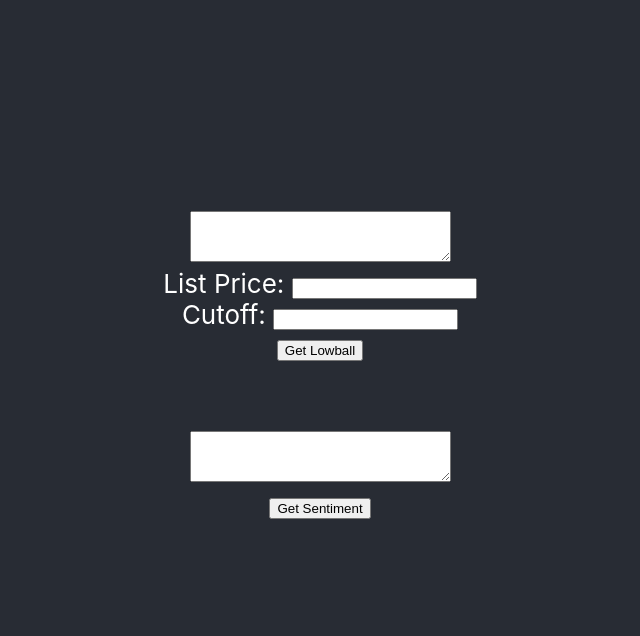
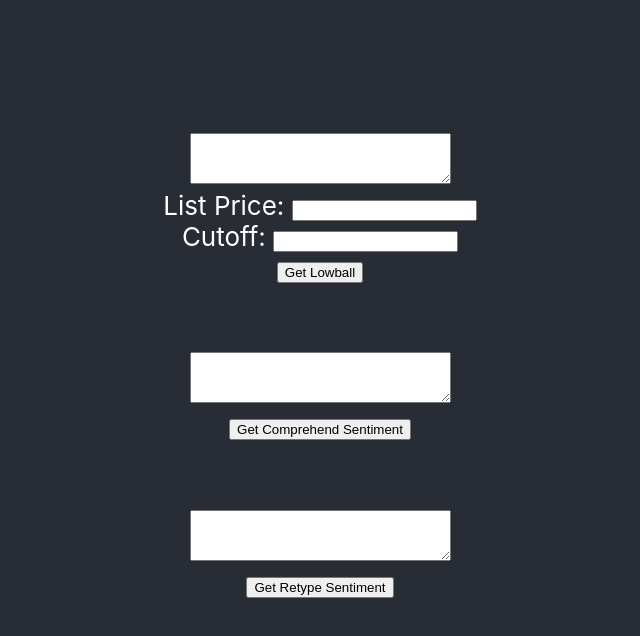
Before and after one commit to tangboxuan/aws_buildon_2021, a React (Create React App) app: page / in a window 1280 px wide. Shown: the top 636 px of the page, without its empty margins (320-960 px from the left). Built offline with nearby package versions, Linux system fonts and the light colour scheme; what @aws-amplify/predictions, aws-amplify would draw is missing.

Commit message:
Add Retype Comprehend

```diff
--- a/src/App.js
+++ b/src/App.js
@@ -9,6 +9,7 @@ class App extends React.Component {
     this.state = {
       sentimentInput: "",
       sentimentOutput: "",
+      retypeInput: "",
       lowballInput: "",
       lowballPrice: 0,
       lowballCutoff: 0,
@@ -16,6 +17,8 @@ class App extends React.Component {
     }
     this.onChange = this.onChange.bind(this);
     this.getSentiment = this.getSentiment.bind(this);
+    this.getRetype = this.getRetype.bind(this);
+    this.getLowball = this.getLowball.bind(this);
   }
 
   onChange(event) {
@@ -56,6 +59,23 @@ class App extends React.Component {
     .catch(err => {
       console.log({ err })
       if (TypeError) this.setState({sentimentOutput:'UNRECOGNISED'});
+    });
+  }
+
+  getRetype = async (event) => {
+    event.preventDefault();
+    const comprehend = "https://dpomq4vx9e.execute-api.us-east-1.amazonaws.com/Comprehend-v1/retypecomprehend";
+    fetch(comprehend, {
+      method: "POST",
+      body: {
+        "body": "Thanks for the speedy replies! Hope you enjoy the product"
+      }
+    })
+    .then(result => {
+      this.setState({retypeOutput:result.body});
+    })
+    .catch(err => {
+      console.log({ err });
     });
   }
 
@@ -102,9 +122,22 @@ class App extends React.Component {
               cols={30}
             />
             <br/>
-            <button type="submit">Get Sentiment</button>
+            <button type="submit">Get Comprehend Sentiment</button>
           </form>
           <h1>{this.state.sentimentOutput}</h1>
+          <form onSubmit={this.getRetype}>
+            <textarea
+              // type="textarea"
+              name="retypeInput"
+              required
+              onChange={this.onChange}
+              rows={3}
+              cols={30}
+            />
+            <br/>
+            <button type="submit">Get Retype Sentiment</button>
+          </form>
+          <h1>{this.state.retypeOutput}</h1>
         </header>
       </div>
   )};
```
